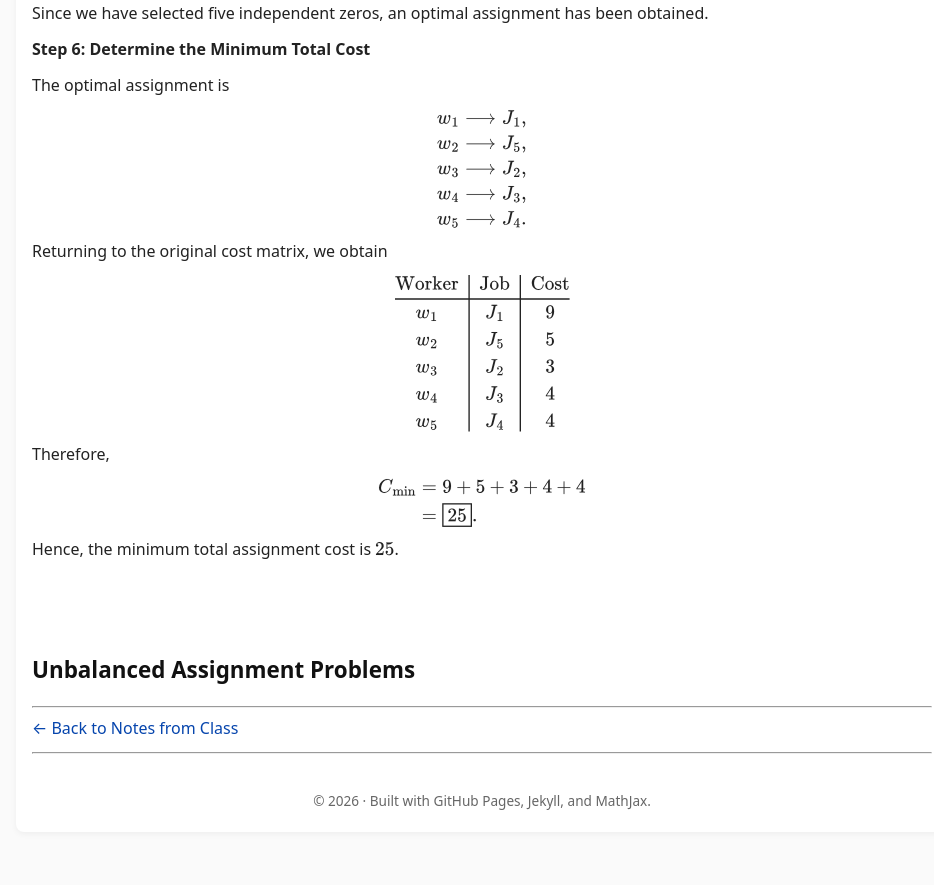
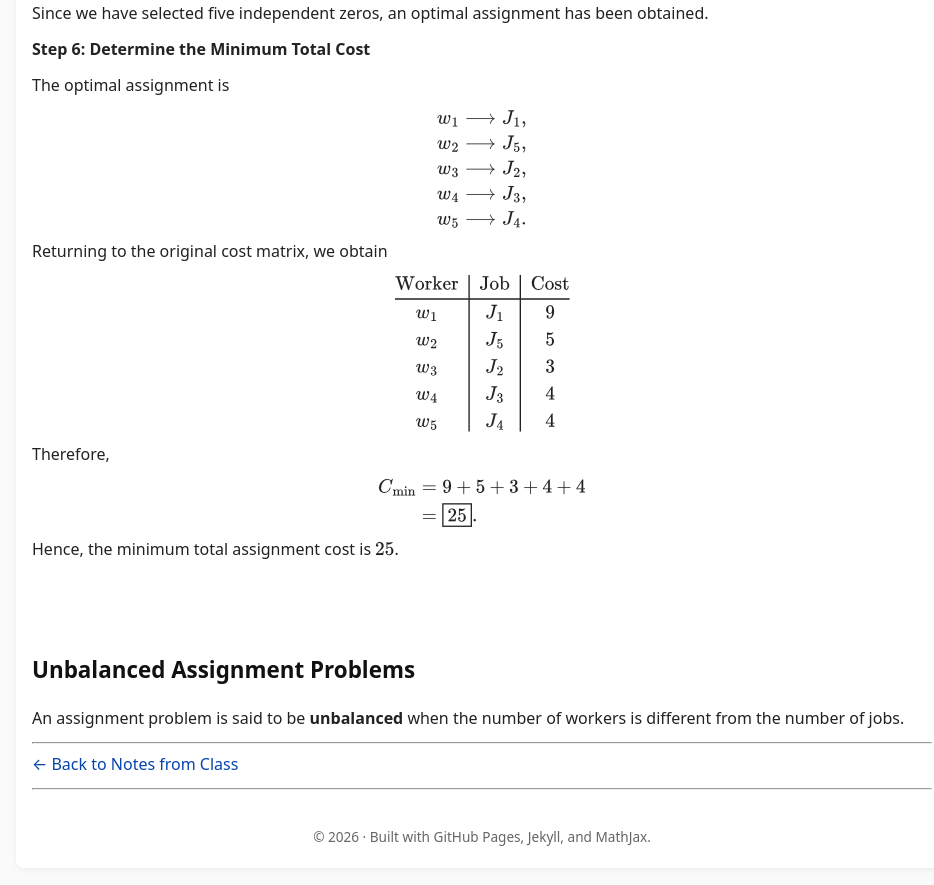
Before and after one commit to SaleemKamaludin/SaleemKamaludin.github.io, a Jekyll site: the page built from courses/math-2276/notes-from-class/supplementary-lecture-6/index.md, in a window 1280 px wide and 900 px high, scrolled down 8891 px. Shown: the top 885 px of the window, without its empty margins (158-1092 px from the left). Built offline with Jekyll 4.4.1, drawn with Linux system fonts in a browser that asks for light colours; before the commit the page ends 9755 px from its top, so only the background shows below that.

Commit message:
Add introduction to unbalanced assignment problems

```diff
--- a/courses/math-2276/notes-from-class/supplementary-lecture-6/index.md
+++ b/courses/math-2276/notes-from-class/supplementary-lecture-6/index.md
@@ -1457,6 +1457,16 @@ C_{\min}
   Unbalanced Assignment Problems
 </h2>
 
+<div id="unbalanced-assignment-problems-intro">
+
+  <p>
+    An assignment problem is said to be
+    <strong>unbalanced</strong> when the number of workers
+    is different from the number of jobs.
+  </p>
+
+</div>
+
 
 
 <hr>
```
